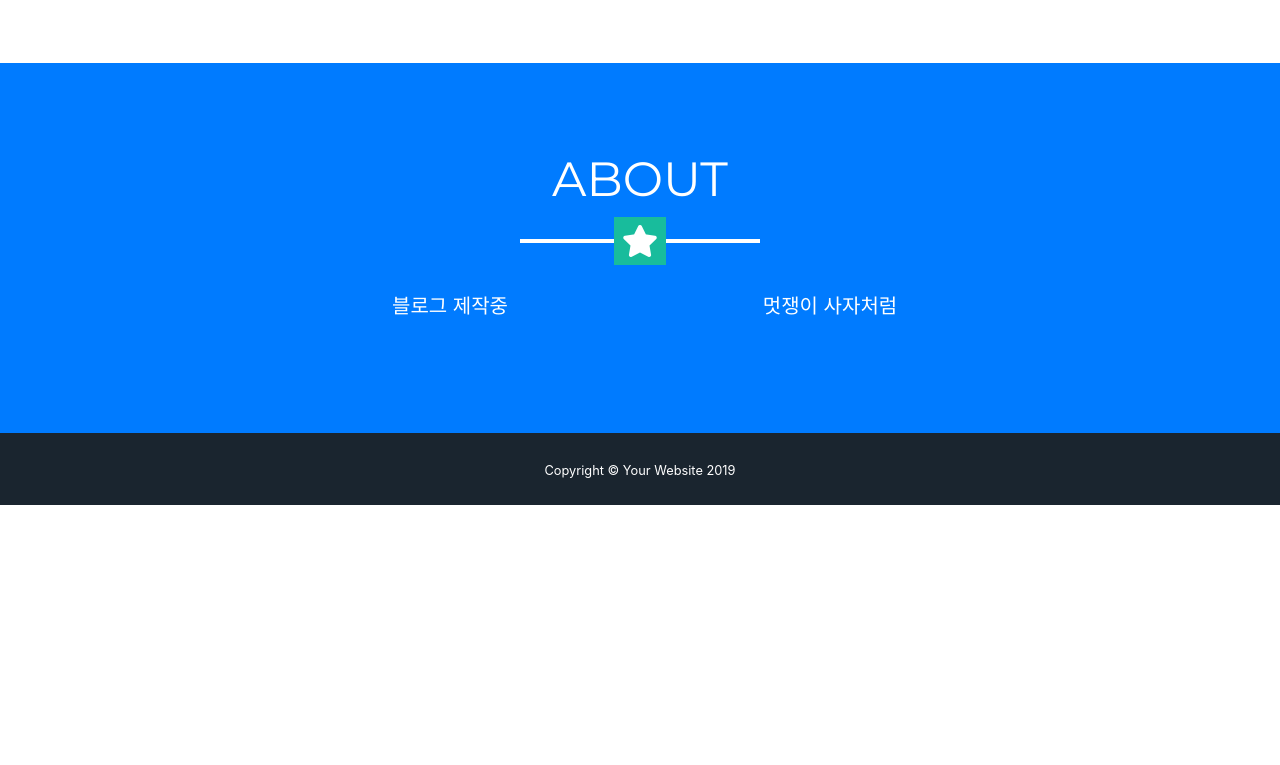
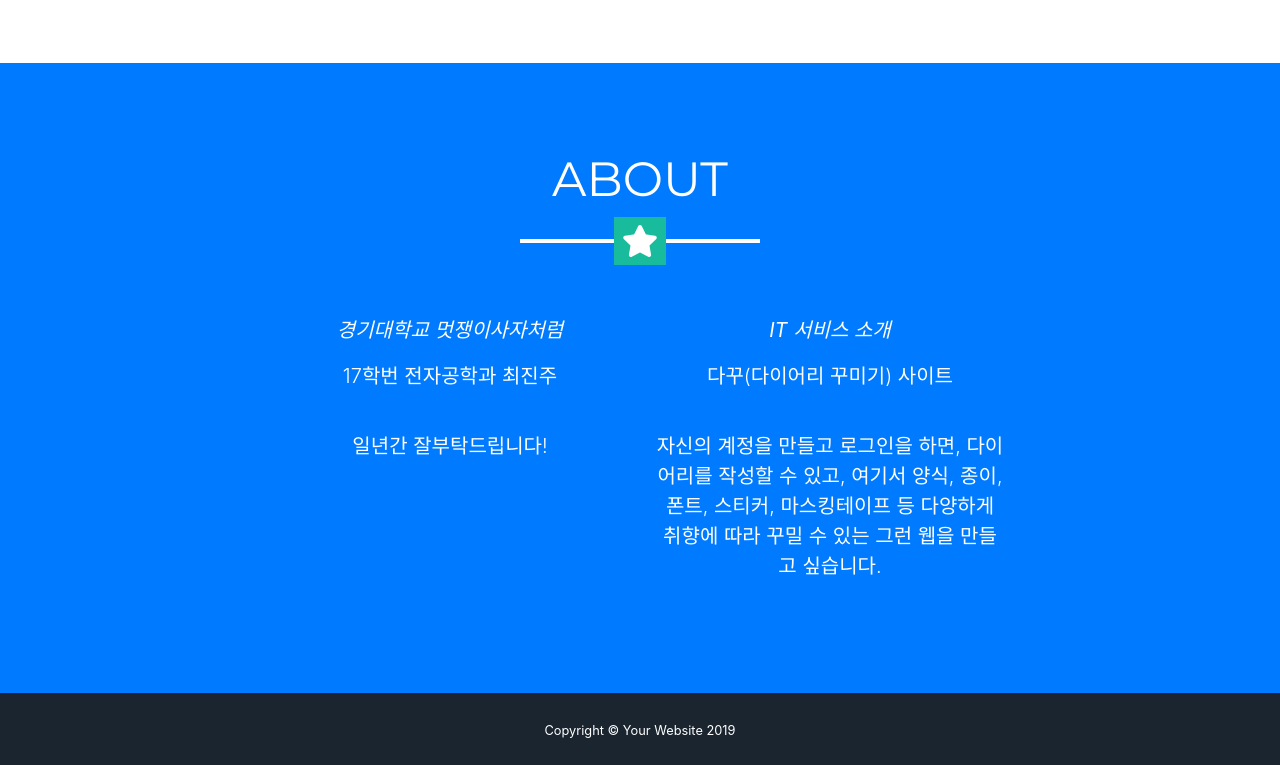
Before and after one commit to be350/be350.github.io, a website with bundled scripts: page index.html in a window 1280 px wide. Shown: the part 2119-2884 px from the top of the page. Before the commit the page ends 2624 px from the top, so only its background shows below. Built offline with nearby package versions, Linux system fonts and the light colour scheme.

Commit message:
Add files via upload

```diff
--- a/index.html
+++ b/index.html
@@ -159,12 +159,30 @@
     <div class="container">
       <h2 class="text-center text-uppercase text-white">About</h2>
       <hr class="star-light mb-5">
+      <br>
       <div class="row">
         <div class="col-lg-4 ml-auto">
-          <p class="lead">블로그 제작중</p>
+          <p class="lead"><strong><em>경기대학교 멋쟁이사자처럼</em></strong></p>
         </div>
         <div class="col-lg-4 mr-auto">
-          <p class="lead">멋쟁이 사자처럼</p>
+          <p class="lead"><strong><em>IT 서비스 소개</em></strong></p>
+        </div>
+      </div>
+      <div class="row">
+        <div class="col-lg-4 ml-auto">
+          <p class="lead">17학번 전자공학과 최진주</p>
+        </div>
+        <div class="col-lg-4 mr-auto">
+          <p class="lead">다꾸(다이어리 꾸미기) 사이트</p>
+        </div>
+      </div>
+      <br>
+      <div class="row">
+        <div class="col-lg-4 ml-auto">
+          <p class="lead">일년간 잘부탁드립니다!</p>
+        </div>
+        <div class="col-lg-4 mr-auto">
+          <p class="lead">자신의 계정을 만들고 로그인을 하면, 다이어리를 작성할 수 있고, 여기서 양식, 종이, 폰트, 스티커, 마스킹테이프 등 다양하게 취향에 따라 꾸밀 수 있는 그런 웹을 만들고 싶습니다.</p>
         </div>
       </div>
     </div>
```
